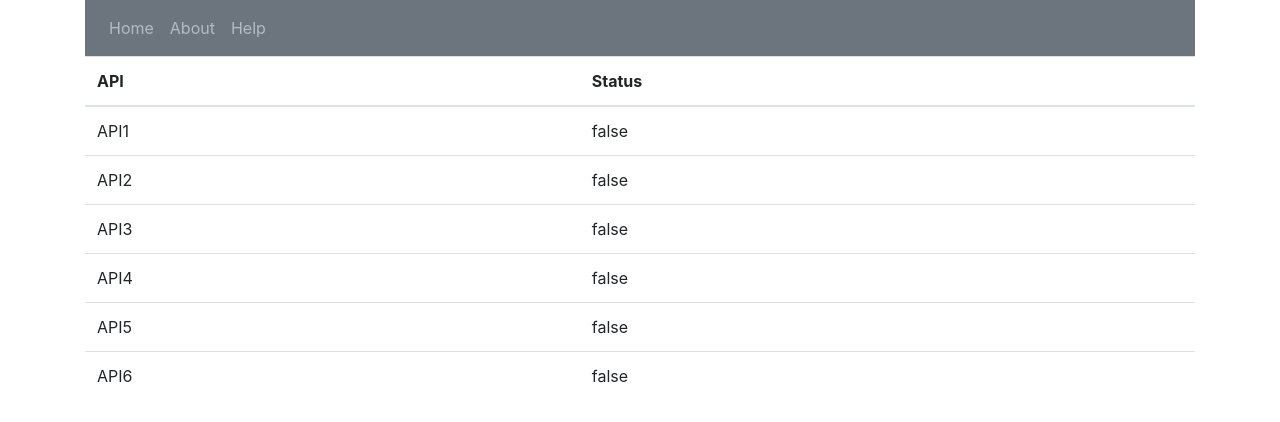
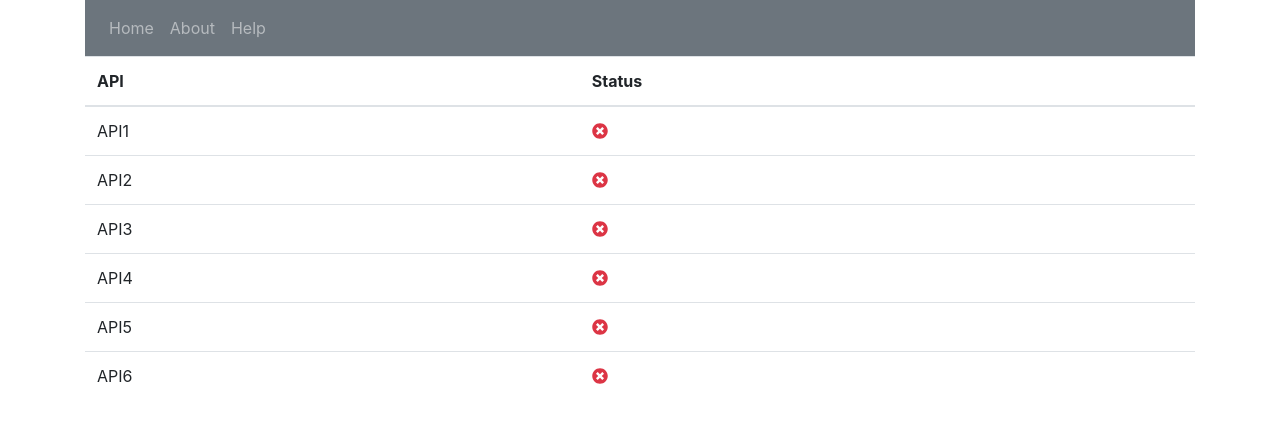
Before and after one commit to SharonAdm/API-healthCheckPage, a React (Create React App) app: page / in a window 1280 px wide. Shown: the top 422 px of the page. Built offline with nearby package versions, Linux system fonts and the light colour scheme; no server answers.

Commit message:
Added all the icons needed.

```diff
--- a/src/components/row.jsx
+++ b/src/components/row.jsx
@@ -1,6 +1,6 @@
 import React, { Component } from "react";
 import {FontAwesomeIcon} from '@fortawesome/react-fontawesome';
-import { faCheck } from '@fortawesome/free-solid-svg-icons'
+import { faCheckCircle, faSpinner, faTimesCircle} from '@fortawesome/free-solid-svg-icons'
 
 class Row extends Component {
   state = {
@@ -25,9 +25,9 @@ class Row extends Component {
       <tr>
         <td>{this.props.row.name}</td>
         {this.state.status !== undefined && (
-          <td>{this.state.status ? (<FontAwesomeIcon icon={faCheck}></FontAwesomeIcon>) : "false"}</td>
+          <td>{this.state.status ? (<FontAwesomeIcon icon={faCheckCircle} className="text-success"></FontAwesomeIcon>) : (<FontAwesomeIcon icon={faTimesCircle} className="text-danger"></FontAwesomeIcon>)}</td>
         )}
-        {this.state.status === undefined && <td>{"-"}</td>}
+        {this.state.status === undefined && <td>{(<FontAwesomeIcon icon={faSpinner} className="text-primary"></FontAwesomeIcon>)}</td>}
       </tr>
     );
   }
```
